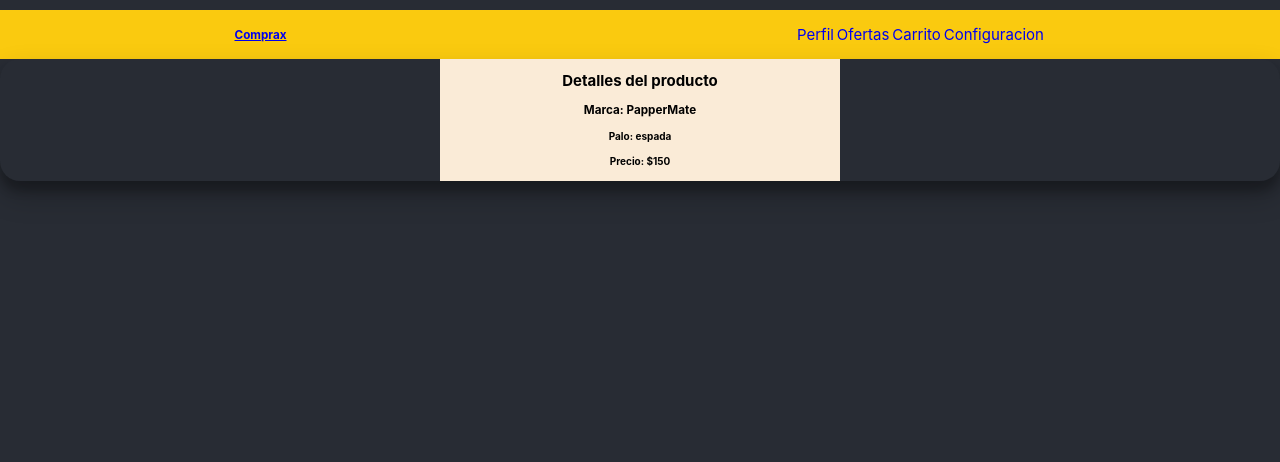
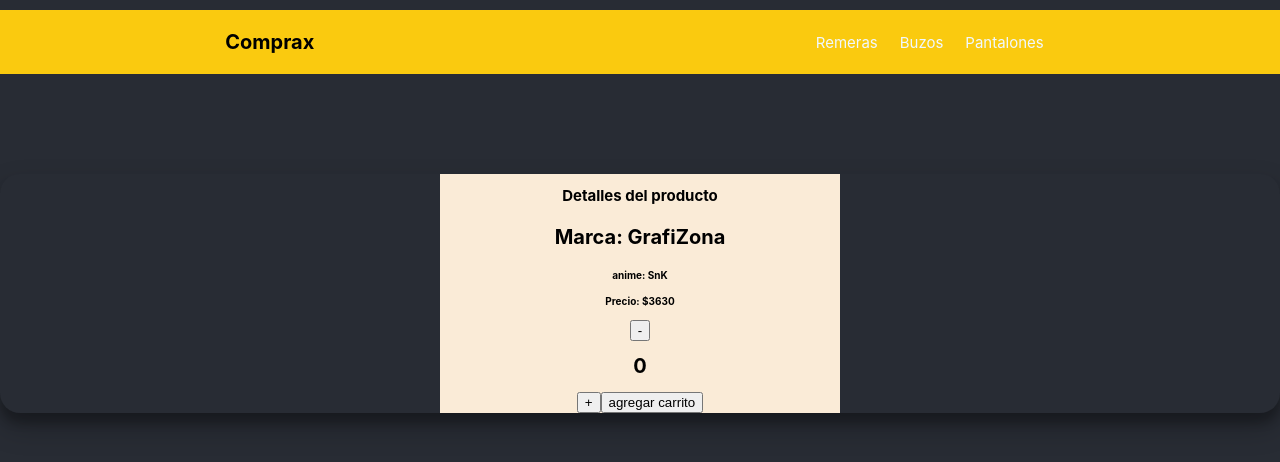
Before and after one commit to Thomas7siete7/react, a React (Create React App) app in the folder reactapp/: page /detalle/1 in a window 1280 px wide. Shown: the top 462 px of the page. Built offline with nearby package versions, Linux system fonts and the light colour scheme.

Commit message:
Agregado de cosas

```diff
--- a/reactapp/src/App.css
+++ b/reactapp/src/App.css
@@ -62,11 +62,21 @@
 
 }
 
+a:link, a:visited{
+  text-decoration: none;
+  color: aliceblue;
+}
+
+h3{
+  color: #000;
+  font-size: 2rem;
+}
+
 .letras-nav,
 .subMenu{
   font-size: 1.5rem;
+  color: #000 !important;
   text-decoration-line: none;
-  text-decoration: none;
   list-style:none;
 }
 
@@ -100,12 +110,16 @@
 .orden{
   display: flex;
   justify-content: space-around;
-  list-style:none;
+  flex-direction: row;
+  list-style: none;
+  flex-wrap: wrap;
 }
 
 .fotos{
   width: 25rem;
   height: 20rem;
+  margin-top: 2rem;
+  border-radius: 0.5rem;
 }
 
 .titulo{
@@ -116,11 +130,13 @@
 .precio{
   color: beige;
   border-bottom: 2px solid #acacac;
+  font-size: 2rem;
+  margin-top: -5rem;
 }
 
 .mover{
   flex-direction: column;
-  width: 100%;
+  width: 40rem;
   box-sizing: border-box;
   float: left;
   border-radius: 2rem;
@@ -128,8 +144,19 @@
   box-shadow: 0 1.4rem 2.8rem rgba(0, 0, 0, 0.25), 0 1rem 1rem rgba(0, 0, 0, 0.22);
 }
 
+.alinear{
+  margin-top: 10rem;
+  width: 100% !important;
+}
+
 .card{
   background-color: antiquewhite;
   width: 40rem;
 
 }
+
+.footer{
+  color: aliceblue;
+  margin-top: -2rem;
+  font-size: 1.5rem;
+}
--- a/reactapp/src/App.js
+++ b/reactapp/src/App.js
@@ -1,16 +1,13 @@
 import React, {useState} from 'react';
 import './App.css';
 import NAvBar from './components/NAvBar';
-import Contar from "./components/contador"
 import Saludar from './ItemListContainer/ListContainer';
 import ItemDetailContainer from './components/Item/ItemDetailContainer';
 import {BrowserRouter, Routes, Route} from 'react-router-dom'
 
 function App() {
 
-  const handleAdd = ()=>{
-    console.log('se ejecutó')
-  }
+
 
   return (
     <div className="App">
@@ -19,6 +16,7 @@
         <NAvBar/>
         <Routes>
           <Route path='/' element={<Saludar mensaje='Buenonassss'/>} />
+          <Route path='/tipo/:tipoId' element={<Saludar mensaje='Buenonassss'/>} />
           <Route path='/detalle/:idCart' element={<ItemDetailContainer/>} />
         </Routes>
       </BrowserRouter>
--- a/reactapp/src/ItemListContainer/listContainer.jsx
+++ b/reactapp/src/ItemListContainer/listContainer.jsx
@@ -1,23 +1,49 @@
 import { useState, useEffect } from "react";
-import { getCartas } from "../components/async";
+import { getproductos, getproductosByTipo } from "../components/async";
 import ItemList from "../components/ItemList/ItemList";
+import { useParams } from "react-router-dom";
 
 
 const Saludar=(param)=>{
-    const[cartas, setCartas] = useState([])
+    const[productos, setproductos] = useState([])
+    const [carga, setCarga]= useState(true)
+    const {tipoId}= useParams()
+
+
     useEffect( () => {
-        getCartas().then(response=>{
-            setCartas(response)
-            console.log(cartas, response)
-        })
-    }, [])
 
+        setCarga(true)
+
+        if(!tipoId){
+            getproductos().then(response=>{
+                setproductos(response)
+            }).catch(error=>{
+                console.log(error)
+            }).finally(()=>{
+                setCarga(false)
+            })
+        }else{
+            getproductosByTipo(tipoId).then(response=>{
+                setproductos(response)
+                console.log(tipoId)
+            }).catch(error=>{
+                console.log(error)
+            }).finally(()=>{
+                setCarga(false)
+            })
+        }
+
+    }, [tipoId])
+
+    if(carga){
+        return <h1>Cargando...</h1>
+    }
 
     return(
 
         <div>
             <h1 className="item">{param.mensaje}</h1>
-            <ItemList carta={cartas}></ItemList>
+            <ItemList producto={productos}></ItemList>
 
         </div>
 
--- a/reactapp/src/components/Item/Item.js
+++ b/reactapp/src/components/Item/Item.js
@@ -9,7 +9,7 @@
             <h2 className="titulo">{palo}</h2>
             <h3 className="precio"> precio: ${precio} </h3>
 
-            <footer>
+            <footer className='footer'>
                 <Link to={`/detalle/${id}`}>Ver Detalle</Link>
             </footer>
         </li>
--- a/reactapp/src/components/Item/ItemDetail.js
+++ b/reactapp/src/components/Item/ItemDetail.js
@@ -1,18 +1,23 @@
+import Contar from "../contador"
 
-const ItemDetail=({palo, marca, precio})=>{
+const ItemDetail=({anime, marca, precio})=>{
 
-    console.log(marca, palo, precio)
-
+    console.log(anime, marca, precio)
+    const handleAdd = ()=>{
+        console.log('se ejecutó')
+      }
 
     return(
 
 
-        <div className="mover flex">
+        <div className="mover flex alinear">
             <div className="card">
                 <h2>Detalles del producto</h2>
                 <h3>Marca: {marca}</h3>
-                <h4>Palo: {palo}</h4>
+                <h4>anime: {anime}</h4>
                 <h4>Precio: ${precio}</h4>
+
+                <Contar></Contar>
 
             </div>
         </div>
--- a/reactapp/src/components/Item/ItemDetailContainer.js
+++ b/reactapp/src/components/Item/ItemDetailContainer.js
@@ -1,22 +1,22 @@
 import { useState, useEffect  } from "react";
-import { getCartasBy } from "../async";
+import { getproductosBy } from "../async";
 import ItemDetail from "./ItemDetail";
 import { useParams } from "react-router-dom";
 
 const ItemDetailContainer=()=>{
-    const[cartas, setCartas] = useState()
+    const[productos, setproductos] = useState()
     const {idCart}= useParams()
 
     useEffect(()=>{
-        getCartasBy(Number(idCart)).then(response=>{
-            setCartas(response)
+        getproductosBy(Number(idCart)).then(response=>{
+            setproductos(response)
 
         })
     }, [])
     console.log(idCart)
     return(
         <>
-            <ItemDetail {...cartas}/>
+            <ItemDetail {...productos}/>
         </>
     )
 }
--- a/reactapp/src/components/ItemList/ItemList.js
+++ b/reactapp/src/components/ItemList/ItemList.js
@@ -1,10 +1,10 @@
 import Item from "../Item/Item";
 
 
-const ItemList=({carta})=>{
+const ItemList=({producto})=>{
     return(
         <ul className="orden" >
-            {carta.map(carta=> <Item key={carta.id} {...carta} />)}
+            {producto.map(producto=> <Item key={producto.id} {...producto} />)}
 
         </ul>
     )
--- a/reactapp/src/components/NAvBar.jsx
+++ b/reactapp/src/components/NAvBar.jsx
@@ -10,22 +10,9 @@
                         <h3>Comprax</h3>
                     </Link>
                     <ul className="flex ul letras-nav">
-                        <li className="container-menu"><a href="#" className="letras-nav ">Perfil</a>
-                            <ul className="subMenu">
-                                <li className="item">Ver</li>
-                                <li className="item">Cambiar</li>
-                            </ul>
-                        </li>
-                        <li className="container-menu"><a href="#" className="letras-nav">Ofertas</a>
-                            <ul className="subMenu">
-                                <li>Muebles</li>
-                                <li>Electrodomesticos</li>
-                            </ul>
-                        </li>
-
-                        <li><a href="#" className="letras-nav">Carrito</a></li>
-
-                        <li><a href="#" className="letras-nav">Configuracion</a></li>
+                        <Link to='/tipo/remeras'  >Remeras</Link>
+                        <Link to='/tipo/buzos'  >Buzos</Link>
+                        <Link to='/tipo/pantalones'  >Pantalones</Link>
                     </ul>
                 </nav>
             </header>
--- a/reactapp/src/components/async.js
+++ b/reactapp/src/components/async.js
@@ -1,30 +1,42 @@
-const cartas= [
-    //ESPADA
-    {numero: 1, palo: 'espada',  id:1, marca: 'PapperMate', precio: 150, imagen: 'https://www.cadizdirecto.com/tarot/significado-cartas/baraja-espanola/wp-content/uploads/2020/11/carta-as-espadas-derecho.jpg' },
+const productos= [
+    //remeras
+    {tipo: 'remeras', anime: 'SnK',  id:1, marca: 'GrafiZona', precio: 3630, imagen: 'https://d3ugyf2ht6aenh.cloudfront.net/stores/903/627/products/hange1-0de43cdd60dab2a38516274843860378-480-0.jpg', link: 'https://www.grafizona.com.ar/productos/hange-zoe-remera-estilo-snk-anime-manga-cosplay-aesthetic/?variant=360379635' },
+    {tipo: 'remeras', anime: 'SnK',  id:2, marca: 'GrafiZona', precio: 3630, imagen: 'https://d3ugyf2ht6aenh.cloudfront.net/stores/903/627/products/levi-negro1-42e28f8a3a7826b4a015991485548697-480-0.jpg', link: 'https://www.grafizona.com.ar/productos/levi-remera-shingeki-no-kyojin-estilo-anime-manga-cosplay-aesthetic/?variant=189569835' },
+    {tipo: 'remeras', anime: 'Shingeki no Kyojin',  id:3, marca: 'OTAKUSTORE', precio: 2600, imagen: 'https://http2.mlstatic.com/D_NQ_NP_694015-MLA47182006592_082021-O.webp', link: 'https://articulo.mercadolibre.com.ar/MLA-935275005-remera-anime-attack-on-titan-erwin-smith683-_JM?searchVariation=95048889712#searchVariation=95048889712&position=8&search_layout=stack&type=item&tracking_id=b0c7561b-ba76-4421-86c7-15e41364146e' },
 
-    //BASTO
-    {numero: 1, palo: 'basto', id:11, marca: 'AchoA', precio: 130, imagen: 'https://www.cadizdirecto.com/tarot/significado-cartas/baraja-espanola/wp-content/uploads/2020/12/carta-palo-bastos-derecha.jpg'},
+    //Buzos
+    {tipo: 'buzos', anime: 'Tokyo Revengers',  id:4, marca: 'KAO', precio: 3190, imagen: 'https://http2.mlstatic.com/D_NQ_NP_684860-MLA49367819535_032022-O.webp', link: 'https://articulo.mercadolibre.com.ar/MLA-935730525-buzo-tokyo-revengers-unisex-anime-otaku-manga-aesthetic-_JM?searchVariation=95399026377#searchVariation=95399026377&position=2&search_layout=grid&type=item&tracking_id=01c4e362-8fd6-4b7e-9ab5-238bb01f411e' },
+    {tipo: 'buzos', anime: 'The Promised Neverland',  id:5, marca: 'Wiser', precio: 4460, imagen: 'https://http2.mlstatic.com/D_NQ_NP_929829-MLA45233208894_032021-O.webp', link: 'https://www.wisermerchandising.com.ar/MLA-912187769-buzo-anime-the-promise-neverland-emma-cute-kawaii-_JM?attributes=COLOR_SECONDARY_COLOR:QmxhbmNv,SIZE:WEw=' },
+    {tipo: 'buzos', anime: 'Mob Psycho',  id:6, marca: 'Kao', precio: 3090, imagen: 'https://http2.mlstatic.com/D_NQ_NP_645002-MLA46142415877_052021-O.webp', link: 'https://articulo.mercadolibre.com.ar/MLA-922210650-buzo-mob-psycho-100-unisex-japon-otaku-anime-manga-_JM?searchVariation=85723775491#searchVariation=85723775491&position=4&search_layout=grid&type=item&tracking_id=51fc08d1-75b3-4169-bd67-315ce09e60ad' },
 
-    //ORO
-    {numero: 1, palo: 'oro', id:21, marca: 'LetFun', precio: 250, imagen: 'https://astrologuias.com/wp-content/uploads/2020/12/396046c367e0e5caa253288b31f5df68.jpg'},
+    //Pantalones
+    {tipo: 'pantalones', anime: 'Kimetsu no Yaiba',  id:7, marca: '-', precio: 2194, imagen: 'https://ae01.alicdn.com/kf/H9933d846e2724c2a941d083640b6be08f/WAWNI-3D-Anime-japon-s-pantalones-Cargo-Harajuku-ropa-de-calle-Demon-Slayer-Kimetsu-no-Yaiba.jpg_Q90.jpg_.webp', link: 'https://es.aliexpress.com/item/4000972110630.html' },
+    {tipo: 'pantalones', anime: 'Naruto',  id:8, marca: 'KAMIKAZEQUILMES', precio: 4000, imagen: 'http://http2.mlstatic.com/D_902245-MLA46689582437_072021-O.jpg', link: 'http://ww.shopix.com.ar/enventa-pantalon-jogging-naruto-estampado-anime-adultxs-y-ninxs_SPA928353108' },
+    {tipo: 'pantalones', anime: 'Boku no Hero',  id:9, marca: 'Kao', precio: 8000, imagen: 'https://m.media-amazon.com/images/I/61FsvKzM6EL._AC_UX569_.jpg', link: 'https://www.amazon.com/-/es/Conjunto-sudadera-pantal%C3%B3n-pantalones-deportivos/dp/B09FK16ZMN' },
 
-    //COPA
-    {numero: 1, palo: 'copa',  id:31, marca: 'PlasticCo', precio: 450, imagen: 'https://www.cadizdirecto.com/tarot/significado-cartas/baraja-espanola/wp-content/uploads/2020/11/palo-copas.jpg'},
 
 ]
 
-export const getCartas=()=>{
+export const getproductos=()=>{
     return new Promise((resolve, reject) => {
        setTimeout(()=>{
-        resolve(cartas)
+        resolve(productos)
        },1000)
     })
 }
 
-export const getCartasBy=(id)=>{
+export const getproductosByTipo=(tipoId)=>{
     return new Promise((resolve, reject) => {
        setTimeout(()=>{
-            resolve(cartas.find(cart=> cart.id === id))
+        resolve(productos.filter(prod=>prod.tipo===tipoId))
        },100)
     })
 }
+
+export const getproductosBy=(id)=>{
+    return new Promise((resolve, reject) => {
+       setTimeout(()=>{
+            resolve(productos.find(cart=> cart.id === id))
+       },100)
+    })
+}
```
